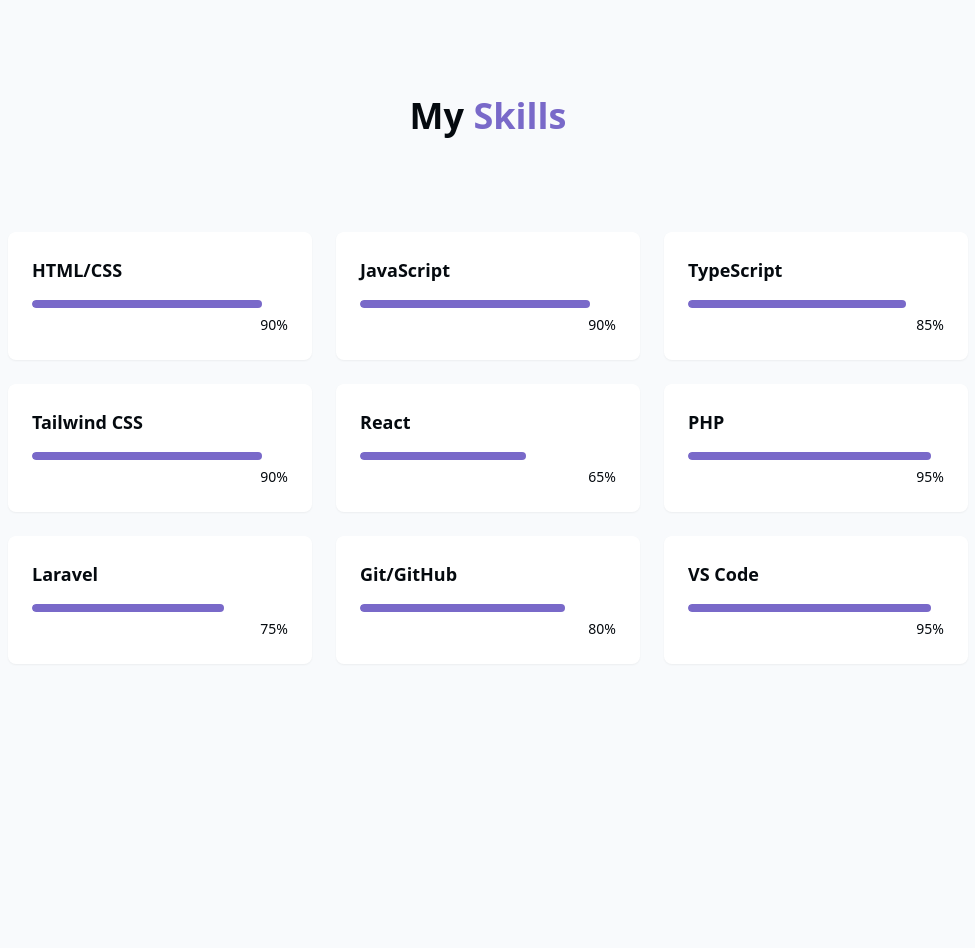
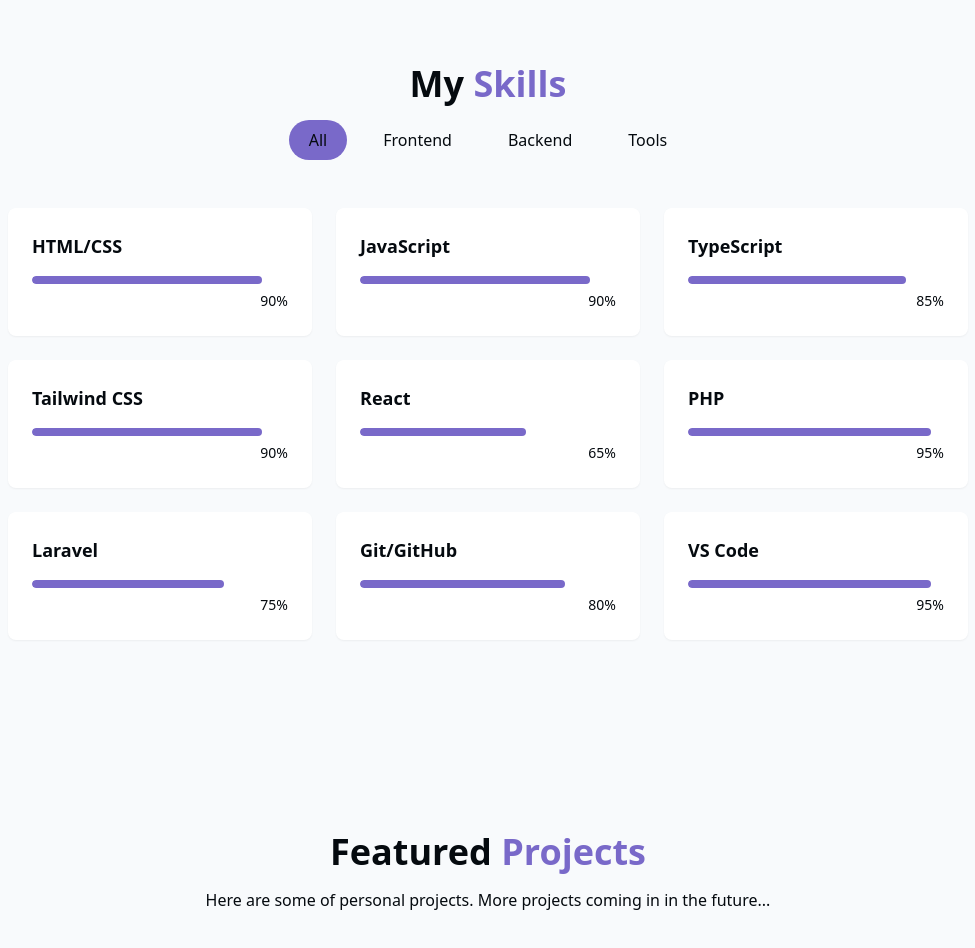
Before and after one commit to iVlastart/portfolio, a React (Vite) app: page / in a window 1280 px wide. Shown: the part 1300-2248 px from the top of the page, without its empty margins (152-1127 px from the left). Before the commit the page ends 2060 px from the top, so only its background shows below. Built offline with nearby package versions, Linux system fonts and the light colour scheme.

Commit message:
Working on projects section also made a title component

```diff
--- a/src/Components/AboutSection.jsx
+++ b/src/Components/AboutSection.jsx
@@ -1,15 +1,13 @@
 import { File } from "lucide-react";
 import cvFile from '@/assets/Vašut-cv.pdf';
 import zivotopisFile from '@/assets/Vašut-životopis.pdf';
+import { Title } from "./Title";
 
 export const AboutSection = ()=>{
     return(
-        <section id="about" className=" py-24 px-4 relative">
+        <section id="about" className="py-24 px-4 relative">
             <div className="container mx-auto max-w-5xl">
-                <h2 className="text-3xl md:text-4xl font-bold mb-12 text-center">
-                    <span className="text-foreground">About</span>&nbsp;
-                    <span className="text-primary">Me</span>
-                </h2>
+                <Title part1='about' part2={'me'}/>
 
                 <div className="grid grid-cols-1 md:grid-cols-2 gap-12 items-center">
                     <div className="space-y-6">
--- /dev/null
+++ b/src/Components/ProjectsSection.jsx
@@ -0,0 +1,26 @@
+import { Title } from "./Title";
+
+const projects = [
+    {
+        id: 1,
+        title: 'LibreIo',
+        description: 'A web app where you can upload and share your videos with others',
+        image: '/projects/LibreIo.webp',
+        tags: ['Laravel', 'PHP', 'HTML', 'Tailwind CSS', 'JavaScript'],
+        github: 'https://github.com/iVlastart/LibreIo'
+    }
+];
+
+export const ProjectsSection = ()=>{
+    return(
+        <section id="projects" className="py-24 px-4 relative">
+            <div className="container mx-auto max-w-5xl">
+                <Title part1='Featured' part2='Projects'/>
+
+                <p className="text-center mb-12 max-w-2xl mx-auto">
+                    Here are some of personal projects. More projects coming in in the future...
+                </p>
+            </div>
+        </section>
+    )
+};
--- a/src/Components/SkillsSection.jsx
+++ b/src/Components/SkillsSection.jsx
@@ -1,5 +1,6 @@
 import { useState } from "react";
-
+import { cn } from '@/lib/utils';
+import { Title } from "./Title";
 const skills = [
     /* Frontend */
     {name: 'HTML/CSS', level: 90, category: 'frontend'},
@@ -22,24 +23,28 @@
 
 export const SkillsSection = ()=>{
     const [activeCategory, setActiveCategory] = useState('all');
+    const filteredSkills = skills.filter(
+        skill=>activeCategory==='all'||skill.category===activeCategory
+    );
     return(
         <section id="skills" className="py-24 px-4 relative">
             <div className="container mx-auto max-w-5xl">
-                <h2 className="text-3xl md:text-4xl font-bold mb-12 text-center">
-                    My <span className="text-primary">Skills</span>
-                </h2>
+                <Title part1={'my'} part2={'skills'}/>
 
                 <div className="flex flex-wrap justify-center gap-4 mb-12">
                     {categories.map((category, key)=>(
-                        <button key={key}>
-
+                        <button key={key} className={cn('px-5 py-2 rounded-full transition-colors',
+                            'duration-300 capitalize text-foreground hover:cursor-pointer',
+                            activeCategory===category ? 'bg-primary' : '')}
+                                onClick={()=>setActiveCategory(category)}>
+                            {category}
                         </button>
                     ))}
                 </div>
 
                 <div className="grid grid-cols-1 sm:grid-cols-2 lg:grid-cols-3 gap-6">
                     {
-                        skills.map((skill, key)=>(
+                        filteredSkills.map((skill, key)=>(
                             <div key={key} className="bg-card p-6 rounded-lg shadow-xs card-hover">
                                 <div className="text-left mb-4">
                                     <h3 className="font-semibold text-lg">
--- /dev/null
+++ b/src/Components/Title.jsx
@@ -0,0 +1,7 @@
+export const Title = ({part1, part2})=>{
+    return(
+        <h2 className="text-3xl md:text-4xl font-bold mb-4 text-center capitalize">
+            {part1} <span className="text-primary">{part2}</span>
+        </h2>
+    )
+}
--- a/src/Pages/Home.jsx
+++ b/src/Pages/Home.jsx
@@ -4,6 +4,7 @@
 import { HeroSection } from "@/Components/HeroSection";
 import { AboutSection } from "@/Components/AboutSection";
 import { SkillsSection } from "@/Components/SkillsSection";
+import { ProjectsSection } from "@/Components/ProjectsSection";
 
 export const Home = ()=>{
     return(
@@ -16,6 +17,7 @@
                 <HeroSection/>
                 <AboutSection/>
                 <SkillsSection/>
+                <ProjectsSection/>
             </main>
         </div>
     );
```
Also changed, not shown: public/projects/LibreIo.webp (added).
